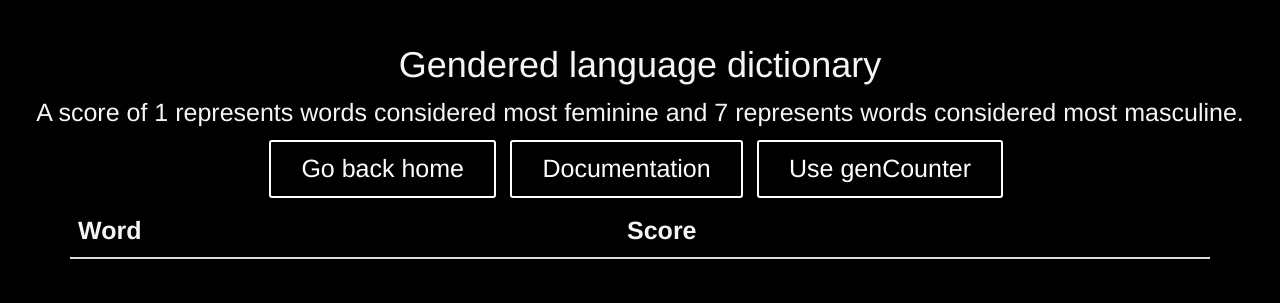
After one commit to DamonCharlesRoberts/genCounter, a Django app: template templates/show.html in a window 1280 px wide. The commit adds this page. Shown: the top 303 px of the page. Run offline with Django 3.2, Linux system fonts and the light colour scheme; the template is opened without the code that fills it, so the values that code supplies are empty; some libraries are stand-ins or nearby versions.

Commit message:
add viewer of gendered language dictionary

```diff
--- a/core/urls.py
+++ b/core/urls.py
@@ -1,6 +1,6 @@
 from django.urls import path
 
-from .views import HomePageView, AboutPageView, CreateDocView
+from .views import HomePageView, AboutPageView, CreateDocView, DictPageView
 
 #urlpatterns = [
 #    path('', views.home, name='home'),
@@ -10,5 +10,6 @@ from .views import HomePageView, AboutPageView, CreateDocView
 urlpatterns = [
     path("", HomePageView, name = "home"),
     path("about/", AboutPageView, name = "about"),
-    path("upload/", CreateDocView.as_view(), name="upload_file")
+    path("upload/", CreateDocView.as_view(), name="upload_file"),
+    path("dictionary-preview/", DictPageView, name = 'dictionary')
 ]
--- a/core/views.py
+++ b/core/views.py
@@ -3,7 +3,7 @@ from django.http import HttpResponse
 from django.views.generic import CreateView
 from django.urls import reverse_lazy
 
-from .models import Document
+from .models import Document, Dictionary
 from .forms import DocumentForm
 
 def HomePageView(request):
@@ -12,6 +12,9 @@ def HomePageView(request):
 def AboutPageView(request):
     return render(request=request, template_name='about.html')
 
+def DictPageView(request):
+    Dict = Dictionary.objects.all()
+    return render(request=request, template_name="show.html", context ={'word':Dict})
 class CreateDocView(CreateView):
     model = Document
     form_class = DocumentForm
--- a/gencounter/wsgi.py
+++ b/gencounter/wsgi.py
@@ -8,9 +8,8 @@ https://docs.djangoproject.com/en/4.0/howto/deployment/wsgi/
 """
 
 import os
-
+from dotenv import load_dotenv
 from django.core.wsgi import get_wsgi_application
-
+load_dotenv('/home/damoncroberts/gencounter/.env')
 os.environ.setdefault('DJANGO_SETTINGS_MODULE', 'gencounter.settings')
-
 application = get_wsgi_application()
--- a/templates/about.html
+++ b/templates/about.html
@@ -69,6 +69,7 @@
             </li>
             <li>As this was developed to examine political texts, this may not be appropriate to determine the "genderedness" of texts outside of the political domain.</li>
         </ul>
+        <a href = {% url 'dictionary' %} class="button1" target="_blan">See Gendered Language Dictionary</a>
         <a href = {% url 'upload_file' %} class="button1">Use genCounter</a>
     </body>
 </html>
--- a/templates/home.html
+++ b/templates/home.html
@@ -69,6 +69,7 @@
             <strong>This project is currently under development!</strong>
         </p>
         <a href = {% url 'about' %} class="button1" target="_blank">Documentation</a>
+        <a href = {% url 'dictionary' %} class="button1" target="_blan">See Gendered Language Dictionary</a>
         <a href = {% url 'upload_file' %} class="button1" target="_blank">Use genCounter</a>
     </body>
 </html>
--- /dev/null
+++ b/templates/show.html
@@ -0,0 +1,90 @@
+<!DOCTYPE html>
+<html lang="en">
+  <head>
+    <title>Dictionary Preview-genCounter</title>
+    <meta charset="utf-8">
+    <link rel="stylesheet" href="https://maxcdn.bootstrapcdn.com/bootstrap/3.4.1/css/bootstrap.min.css">
+    <script src="https://ajax.googleapis.com/ajax/libs/jquery/3.4.1/jquery.min.js"></script>
+    <script src="https://maxcdn.bootstrapcdn.com/bootstrap/3.4.1/js/bootstrap.min.js"></script>
+  </head>
+  <style>
+    body {
+      padding: 25px;
+      background-color: black;
+      color: whitesmoke;
+      font-size: 25px;
+      vertical-align: middle;
+    }
+
+    a:link {
+      color: #03DAC6;
+      background-color: transparent;
+      text-decoration: none;
+    }
+
+    a:hover {
+      color: #026d63;
+      background-color: transparent;
+      text-decoration: underline;
+    }
+
+    a:visited {
+      color:#03DAC6;
+      background-color: transparent;
+      text-decoration: none;
+    }
+
+    a.button1 {
+      display:inline-block;
+      padding:0.35em 1.2em;
+      border: 0.1em solid #FFFFFF;
+      margin:0 0.3em 0.3em 0;
+      border-radius:0.12em;
+      box-sizing: border-box;
+      text-decoration: none;
+      color: #FFFFFF;
+      text-align: center;
+      transition: all 0.2s;
+    }
+
+    a.button1:hover {
+      color: #000000;
+      background-color: #03DAC6;
+    }
+
+    @media all and (max-width:30em) {
+      a.button1{
+          display:block;
+          margin:04em auto;
+      }
+    }
+  </style>
+  <body>
+    <center>
+    <h1>Gendered language dictionary</h1>
+    <p>A score of 1 represents words considered most feminine and 7 represents words considered most masculine.
+    </p>
+    <a href = {% url 'home' %} class="button1">Go back home</a>
+    <a href = {% url 'about' %} class="button1" target="_blank">Documentation </a>
+    <a href = {% url 'upload_file' %} class="button1" target="_blank">Use genCounter</a>
+    </center>
+    <div class="container">
+      <table class="table table-dark">
+        <thead>
+          <tr>
+            <th>Word</th>
+		        <th>Score</th>
+          </tr>
+        </thead>
+        <tbody>
+	        {% for Word in word %}
+          <tr>
+            <td>{{Word.Word}}</td>
+            <td>{{Word.Score}}</td>
+          </tr>
+	        {% endfor %}
+	      </tbody>
+      </table>
+    </div>
+  </body>
+</html>
```
Also changed, not shown: core/dict_to_sql.py (added, +26 -0 lines), core/models.py (+50 -31 lines), gencounter/manage.py (added, +22 -0 lines), core/migrations/0002_rename_document_document_file_and_more.py (added), 1 other file.
